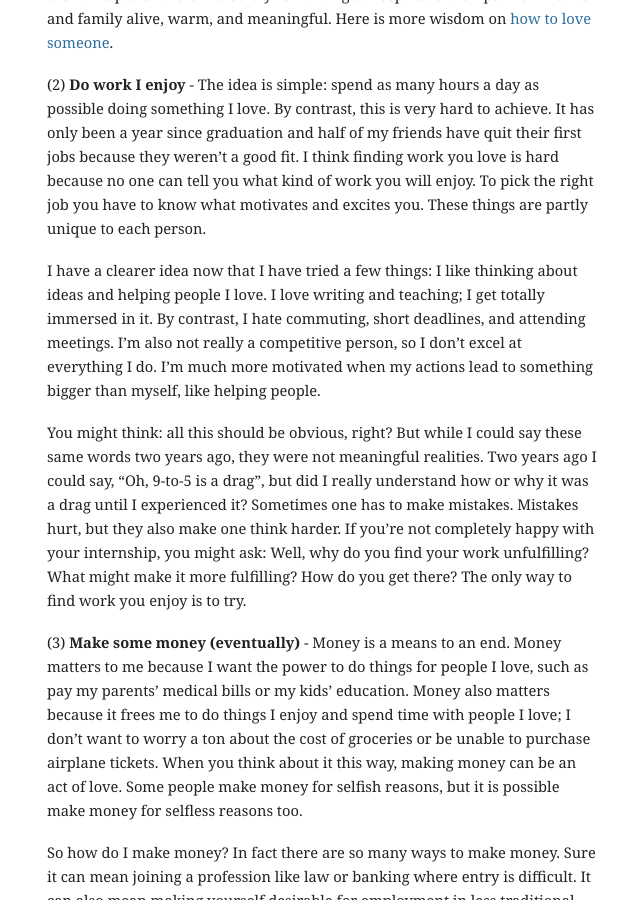
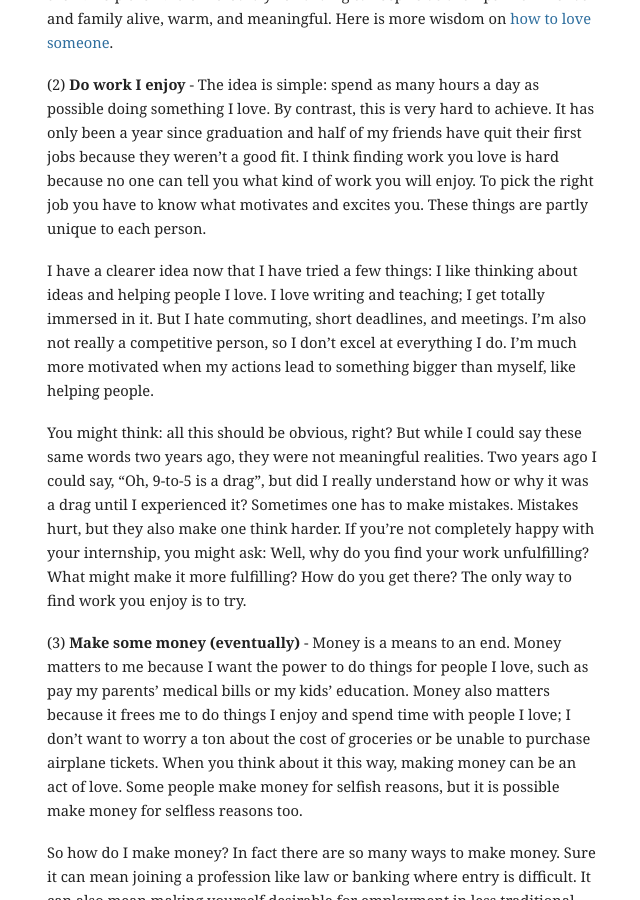
Before and after one commit to mbwong/mbwong.github.com, a Jekyll site: the page built from _posts/2013-06-16-entering-adulthood.md, in a window 1280 px wide and 900 px high, scrolled down 676 px. Shown: the whole window, without its empty margins (303-943 px from the left). Built offline with Jekyll 4.4.1, drawn with Linux system fonts in a browser that asks for light colours.

Commit message:
Update 2013-06-16-entering-adulthood.md

```diff
--- a/_posts/2013-06-16-entering-adulthood.md
+++ b/_posts/2013-06-16-entering-adulthood.md
@@ -30,7 +30,7 @@ Adulthood was so utterly overwhelming that I took many, many months to ponder it
 
 (2) **Do work I enjoy** - The idea is simple: spend as many hours a day as possible doing something I love. By contrast, this is very hard to achieve. It has only been a year since graduation and half of my friends have quit their first jobs because they weren't a good fit. I think finding work you love is hard because no one can tell you what kind of work you will enjoy. To pick the right job you have to know what motivates and excites you. These things are partly unique to each person.
 
-I have a clearer idea now that I have tried a few things: I like thinking about ideas and helping people I love. I love writing and teaching; I get totally immersed in it. By contrast, I hate commuting, short deadlines, and attending meetings. I'm also not really a competitive person, so I don't excel at everything I do. I'm much more motivated when my actions lead to something bigger than myself, like helping people.
+I have a clearer idea now that I have tried a few things: I like thinking about ideas and helping people I love. I love writing and teaching; I get totally immersed in it. But I hate commuting, short deadlines, and meetings. I'm also not really a competitive person, so I don't excel at everything I do. I'm much more motivated when my actions lead to something bigger than myself, like helping people.
 
 You might think: all this should be obvious, right? But while I could say these same words two years ago, they were not meaningful realities. Two years ago I could say, "Oh, 9-to-5 is a drag", but did I really understand how or why it was a drag until I experienced it? Sometimes one has to make mistakes. Mistakes hurt, but they also make one think harder. If you're not completely happy with your internship, you might ask: Well, why do you find your work unfulfilling? What might make it more fulfilling? How do you get there? The only way to find work you enjoy is to try.
 
```
